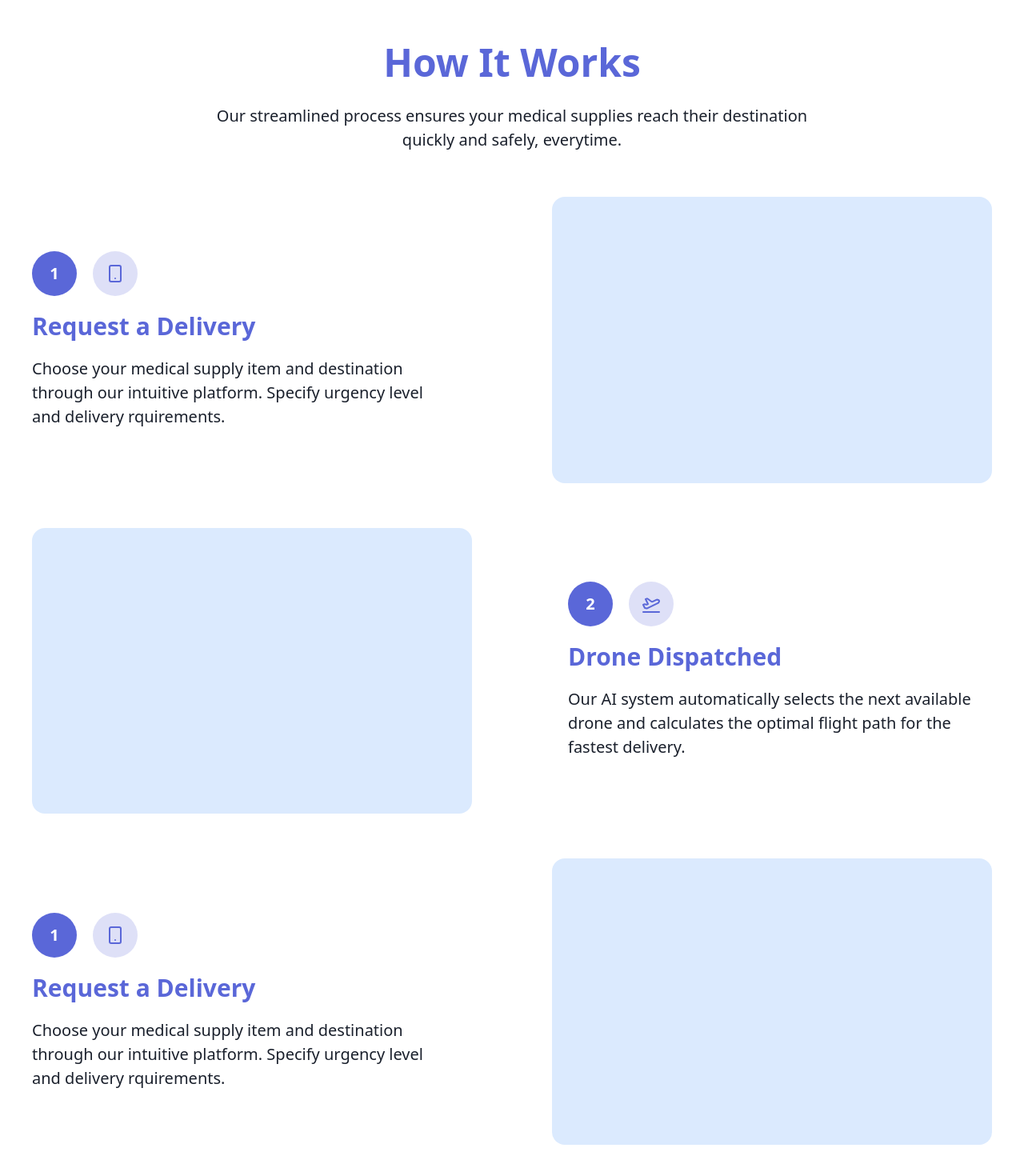
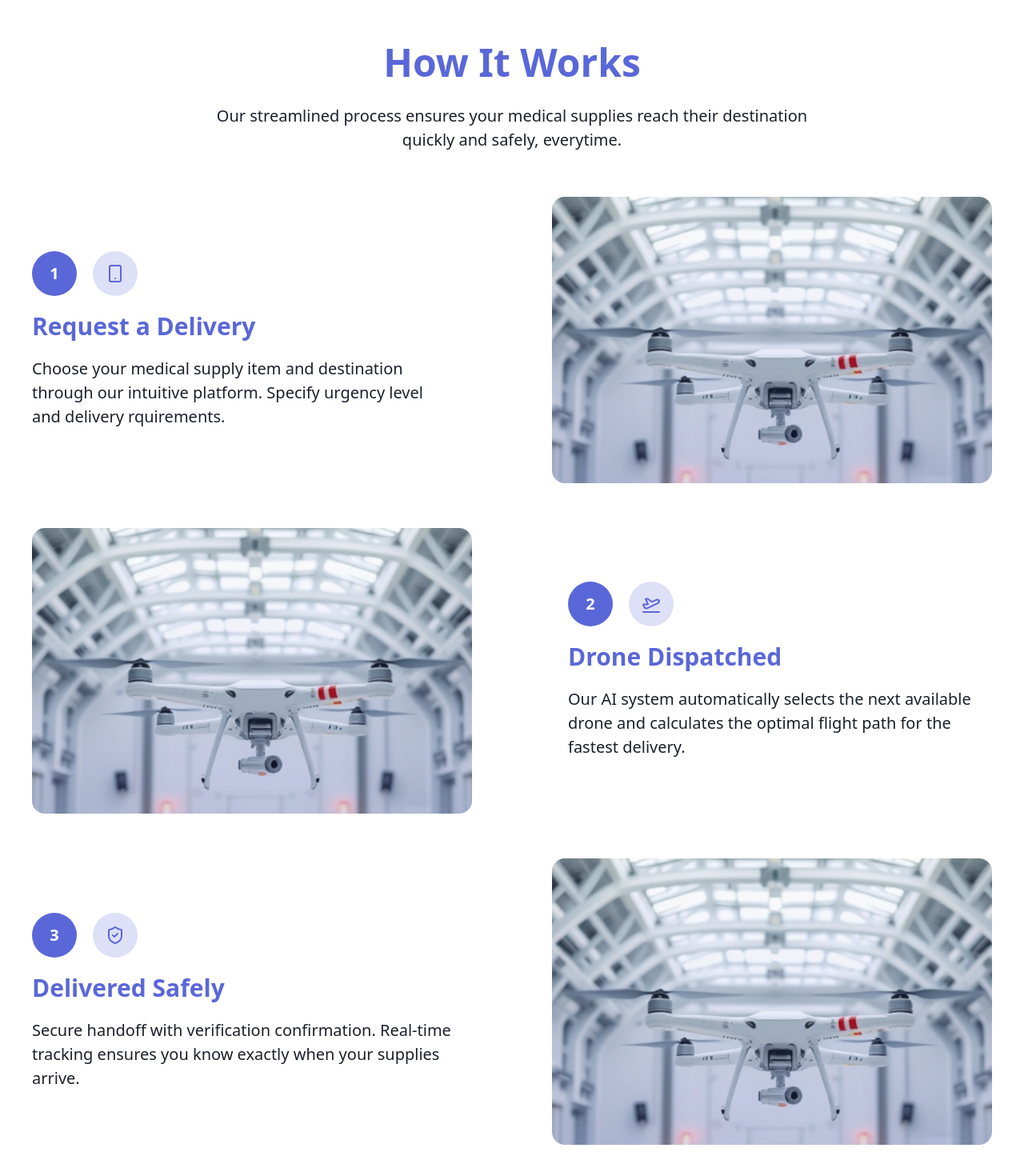
Before and after one commit to Uchenna99/Evtol-Delivery, a React (Vite) app: page / in a window 1280 px wide. Shown: the part 1880-3350 px from the top of the page at 80% size. Built offline with nearby package versions, Linux system fonts and the light colour scheme.

Commit message:
how it works

```diff
--- a/src/components/sections/Hero.tsx
+++ b/src/components/sections/Hero.tsx
@@ -27,7 +27,7 @@ const Hero = () => {
 
             <div className="">
                 <button className="w-fit min-w-fit px-6 py-4 bg-primary flex items-center gap-3 rounded-sm cursor-pointer
-                    text-white text-xl shadow-md hover:bg-secondary hover:shadow-xl transition-all duration-300">
+                    text-white text-xl shadow-md hover:bg-secondary active:bg-secondary hover:shadow-xl transition-all duration-300">
                     <Rocket size={20} />
                     Get Started
                 </button>
--- a/src/components/sections/HowItWorks.tsx
+++ b/src/components/sections/HowItWorks.tsx
@@ -1,4 +1,5 @@
-import { PlaneTakeoff, Smartphone } from "lucide-react";
+import image_1 from "../../assets/images/drone_image_4.png";
+import { PlaneTakeoff, ShieldCheck, Smartphone } from "lucide-react";
 
 
 
@@ -40,14 +41,16 @@ const HowItWorks = () => {
                     </p>
                 </div>
 
-                <div className="w-full lg:w-[550px] aspect-[2/1.3] bg-blue-100 rounded-2xl"></div>
+                <div className="w-full lg:w-[550px] aspect-[2/1.3] bg-blue-100 rounded-2xl bg-center bg-no-repeat bg-cover"
+                style={{backgroundImage:`url(${image_1})`}}></div>
 
             </div>
 
 
             <div className="w-full flex flex-col-reverse lg:flex-row lg:items-center justify-between gap-10">
 
-                <div className="w-full lg:w-[550px] aspect-[2/1.3] bg-blue-100 rounded-2xl"></div>
+                <div className="w-full lg:w-[550px] aspect-[2/1.3] bg-blue-100 rounded-2xl bg-center bg-no-repeat bg-cover"
+                style={{backgroundImage:`url(${image_1})`}}></div>
 
                 <div className="w-full lg:max-w-[530px] flex flex-col gap-5">
 
@@ -77,23 +80,24 @@ const HowItWorks = () => {
 
                     <div className="flex items-center gap-5">
                         <div className="w-14 h-14 rounded-full bg-primary flex items-center justify-center">
-                            <p className="text-white font-bold text-xl">1</p>
+                            <p className="text-white font-bold text-xl">3</p>
                         </div>
                         <div className="w-14 h-14 rounded-full flex items-center justify-center text-primary bg-primary/20">
-                            <Smartphone />
+                            <ShieldCheck />
                         </div>
                     </div>
 
                     <h4 className="text-primary text-3xl font-semibold">
-                        Request a Delivery
+                        Delivered Safely
                     </h4>
                     <p className="text-text text-xl leading-normal">
-                        Choose your medical supply item and destination through our intuitive platform.
-                        Specify urgency level and delivery rquirements.
+                        Secure handoff with verification confirmation. Real-time tracking ensures you know exactly when your
+                        supplies arrive.
                     </p>
                 </div>
 
-                <div className="w-full lg:w-[550px] aspect-[2/1.3] bg-blue-100 rounded-2xl"></div>
+                <div className="w-full lg:w-[550px] aspect-[2/1.3] bg-blue-100 rounded-2xl bg-center bg-no-repeat bg-cover"
+                style={{backgroundImage:`url(${image_1})`}}></div>
 
             </div>
 
```
Also changed, not shown: src/assets/images/drone_image_4.png (added).
